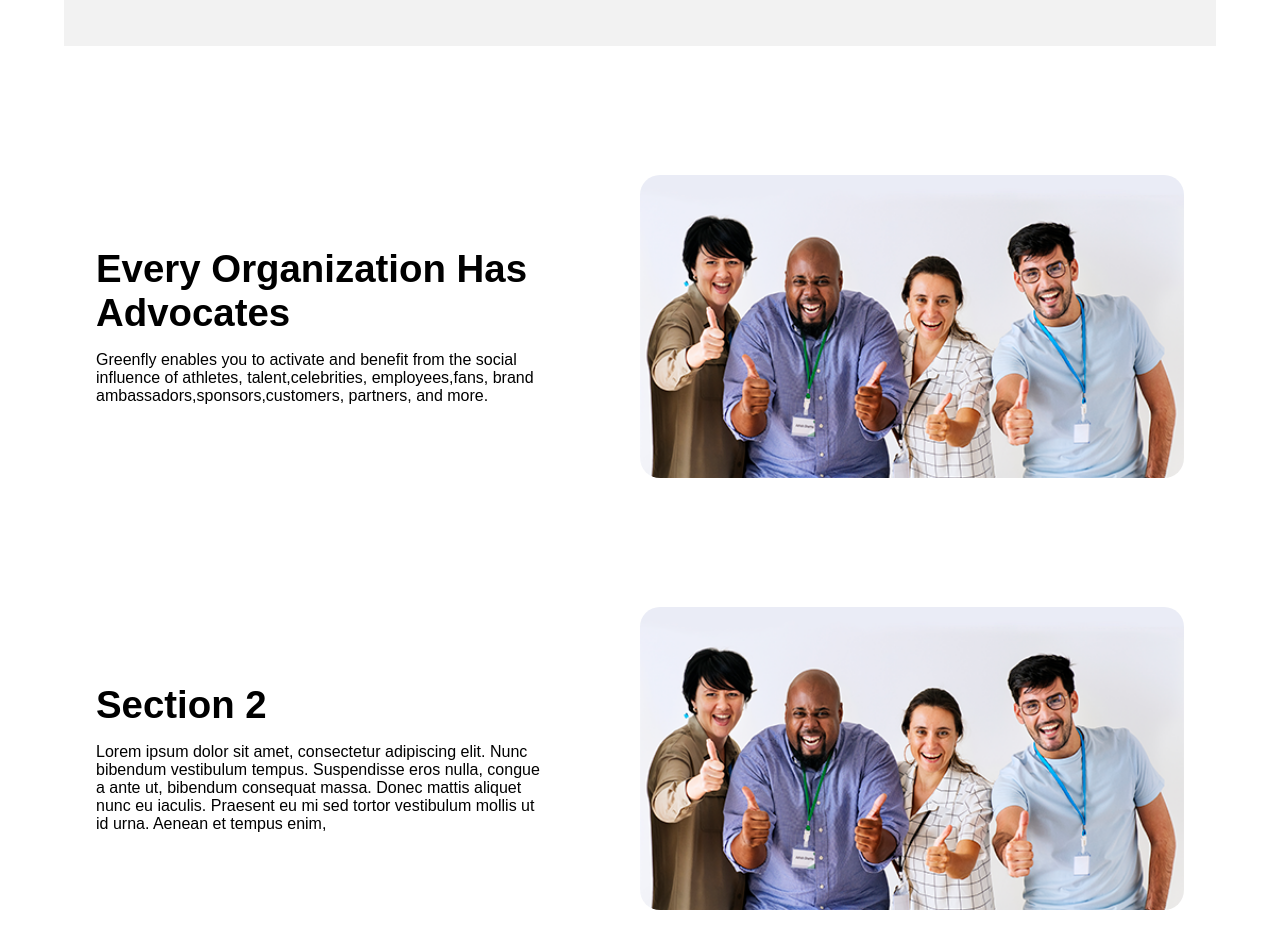
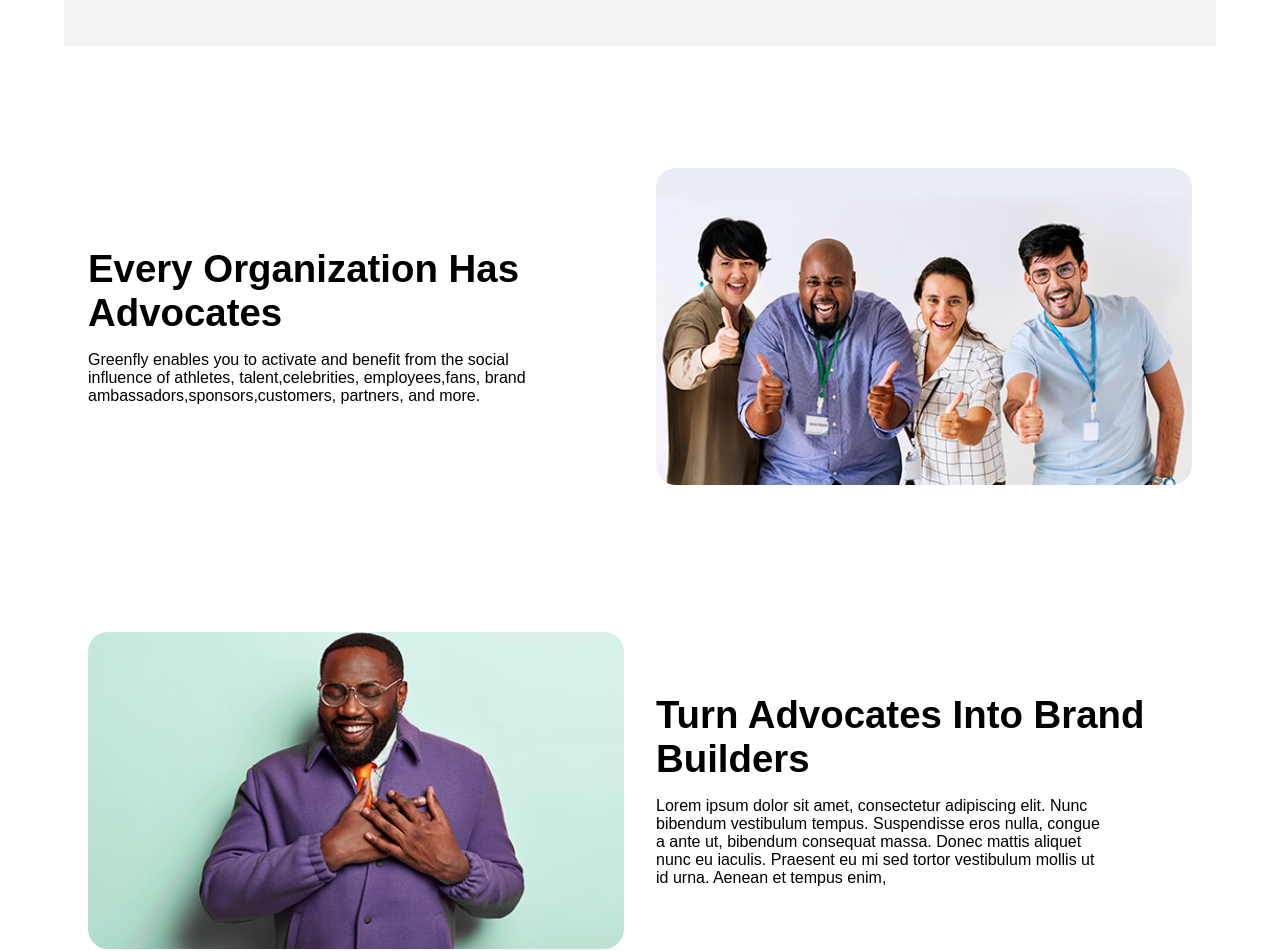
Before and after one commit to Mini-Sylar/Greenfly-Vue, a Vue app: page / in a window 1280 px wide. Shown: the part 881-1832 px from the top of the page. Built offline with nearby package versions, Linux system fonts and the light colour scheme.

Commit message:
Reversed second component

```diff
--- a/src/App.vue
+++ b/src/App.vue
@@ -17,7 +17,7 @@
            <app-sections v-bind:section_content='section_content.content_1'>
            </app-sections>
            <div class="reverse">
-            <app-sections v-bind:section_content='section_content.content_2'>
+            <app-sections v-bind:section_content='section_content.content_2' style="display:flex;flex-direction:column-reverse">
            </app-sections>
            </div>
         </div>
@@ -50,12 +50,12 @@ export default {
         content_1: {
           title: "Every Organization Has Advocates",
           body: "Greenfly enables you to activate and benefit from the social influence of athletes, talent,celebrities, employees,fans, brand ambassadors,sponsors,customers, partners, and more.",
-          image: '@/assets/images/subject-2.png'
+          image: 'subject-2.png'
         },
         content_2: {
-          title: "Section 2",
+          title: "Turn Advocates Into Brand Builders",
           body: "Lorem ipsum dolor sit amet, consectetur adipiscing elit. Nunc bibendum vestibulum tempus. Suspendisse eros nulla, congue a ante ut, bibendum consequat massa. Donec mattis aliquet nunc eu iaculis. Praesent eu mi sed tortor vestibulum mollis ut id urna. Aenean et tempus enim,",
-          image: '@/assets/images/subject-3.png'
+          image: 'subject-3.png'
         },
       },
     };
--- a/src/assets/css/ImagesLanding.css
+++ b/src/assets/css/ImagesLanding.css
@@ -7,14 +7,13 @@
   place-items: center;
   height: 100%;
   width: 100%;
-
 }
 
 .image-1 {
   grid-area: 1 / 1 /2;
   width: 90%;
   height: 120%;
-  background-color: #59fab2;
+  background-color: #41b883;
   border-radius: 20px;
   z-index: -1;
   position: relative;
--- a/src/assets/css/Reset.css
+++ b/src/assets/css/Reset.css
@@ -23,3 +23,7 @@ a {
   margin: 0 auto;
   margin-block: 5rem;
 }
+
+.reverse > div > .content-section {
+  flex-direction: row-reverse;
+}
--- a/src/components/Sections.vue
+++ b/src/components/Sections.vue
@@ -1,12 +1,12 @@
 <template lang="">
   <div>
     <div class="content-section">
-        <div class="left-side">
+        <div class="left-side" >
            <h2>{{section_content.title}}</h2>
            <p>{{section_content.body}}</p>
         </div>
         <div class="right-side">
-            <img src="@/assets/images/subject-2.png"  alt="Image Here">
+            <img :src="image"  alt="Image Here">
         </div>
     </div>
   </div>
@@ -15,7 +15,6 @@
 export default {
     data() {
         return {
-
         }
     },
     methods: {
@@ -29,10 +28,11 @@ export default {
             // required: true
         }
     },
-    // created: function (whichcontent) {
-    //     this.title = this.section_content.whichcontent.title;
-    //     this.body = this.section_content.whichcontent.body;
-    // },
+    computed: {
+        image: function () {
+            return new URL(`/src/assets/images/${this.section_content.image}`, import.meta.url)
+        }
+    }
 };
 </script>
 <style scoped>
@@ -44,8 +44,10 @@ export default {
     width: 100%;
     height: 50vh;
     margin-block: 2rem;
-    padding: 2rem;
+    padding: 1.5rem;
+    gap: 2rem;
 }
+
 
 .left-side,
 .right-side {
```
